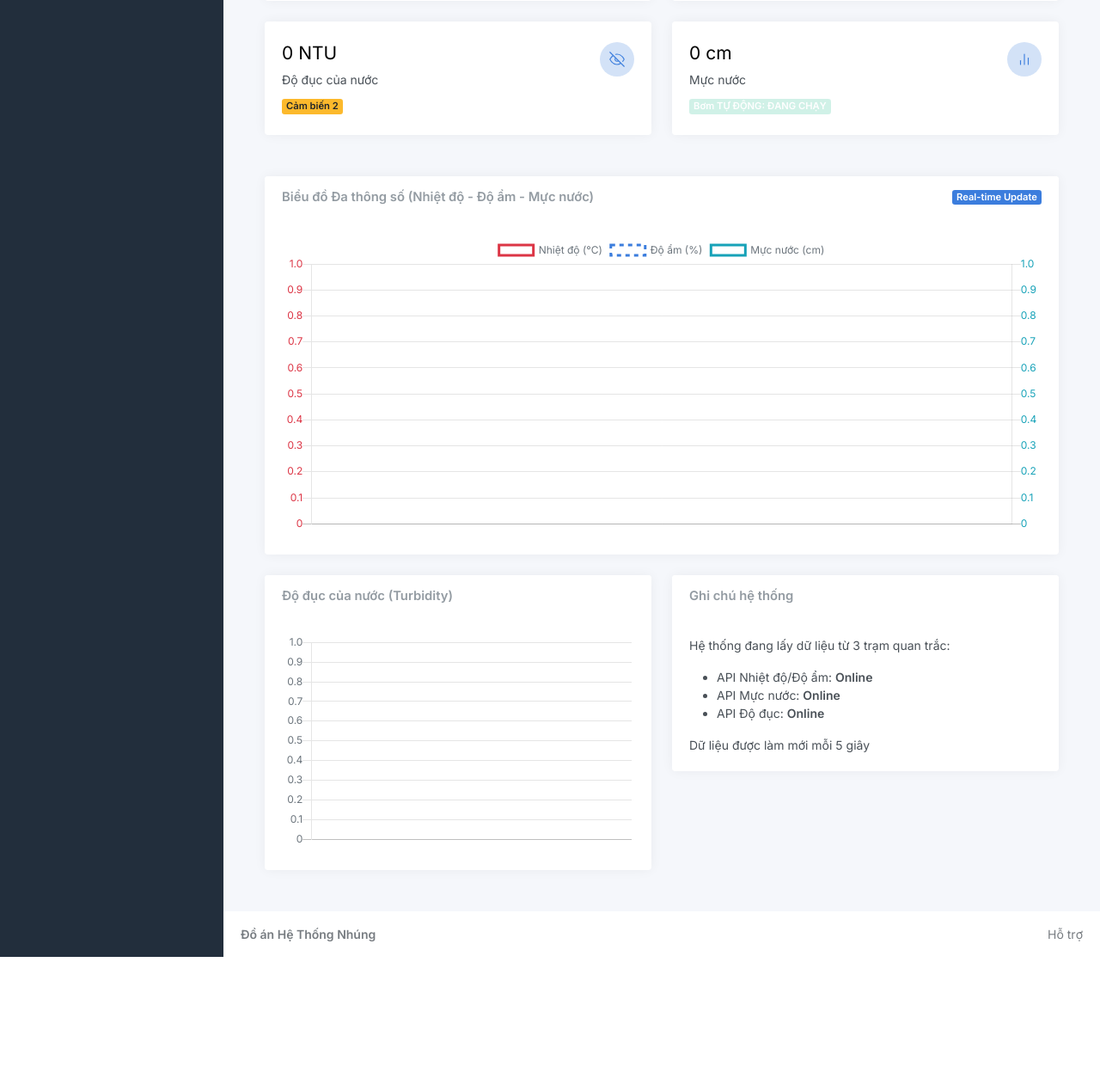
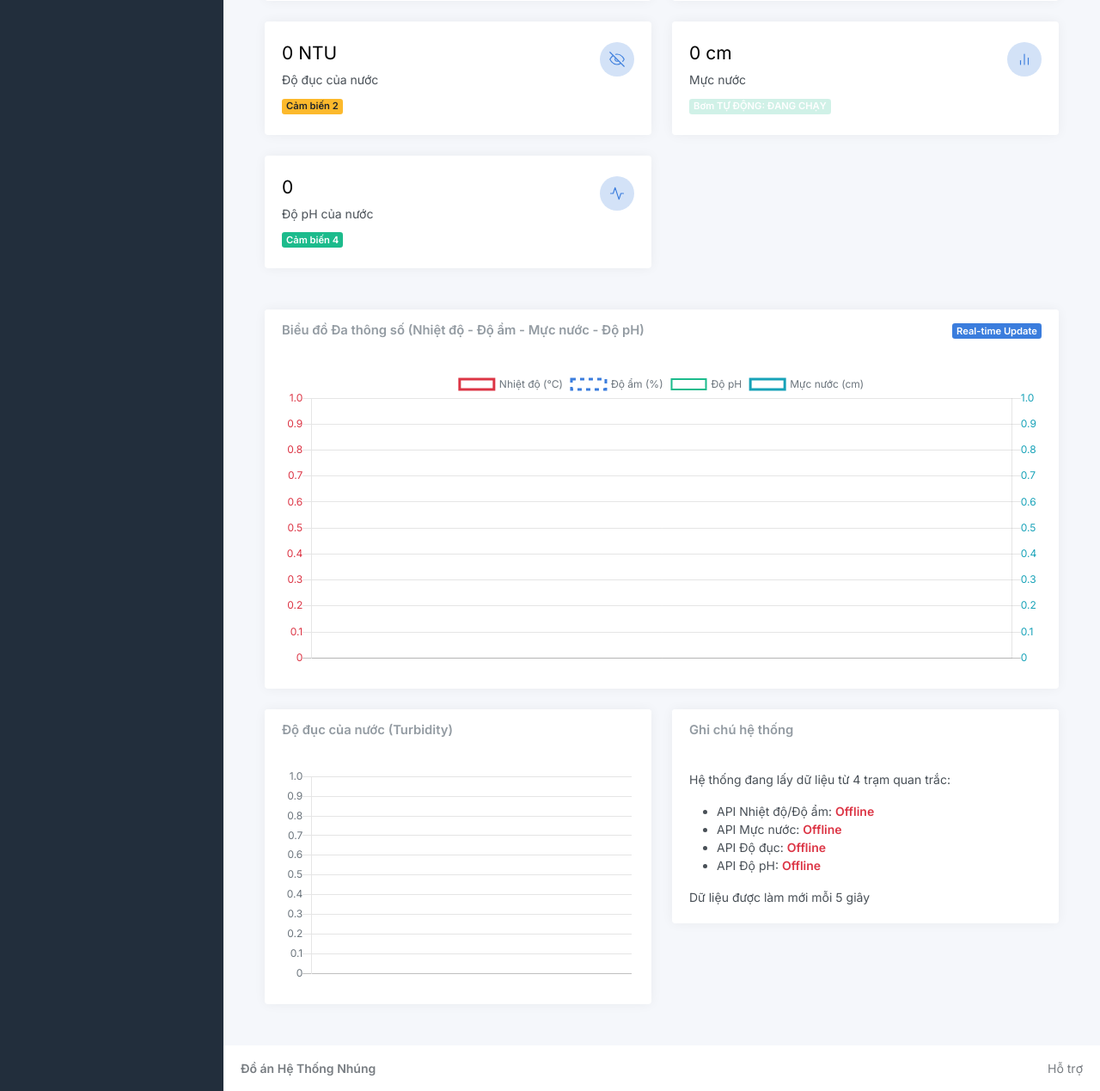
Before and after one commit to ducvu69/Project_FishTank, a Flask app: page / in a window 1280 px wide. Shown: the part 244-1513 px from the top of the page at 86% size. Before the commit the page ends 1357 px from the top, so only its background shows below. Run offline with Flask 3, Linux system fonts and the light colour scheme; a user stored in the database is signed in; data comes from the database, SQL or seed files in the repository; data that the repository does not hold is empty; some libraries are stand-ins or nearby versions.

Commit message:
commit 3
update API pH
update status Online/Offline

```diff
--- a/app.py
+++ b/app.py
@@ -124,133 +124,138 @@ def fetch_external_api(url):
 # Trong thực tế, bạn nên lưu vào Database nếu muốn nó nhớ sau khi restart server
 auto_pump_status = False
 
+    # 1. API các nguồn
+    # ============================================================
 @app.route('/api/get_latest', methods=['GET'])
 @login_required
 def get_latest_data():
     global auto_pump_status
 
-    # 1. API các nguồn
+    # 1. Định nghĩa các link API (Thêm link pH)
     url_turbidity = "http://nhungapi.laptrinhpython.net/api/turbidity/all"
     url_temp_hum = "http://nhungapi.laptrinhpython.net/api/temperature_humidity/all"
     url_water = "http://nhungapi.laptrinhpython.net/api/water/all"
+    url_ph = "http://nhungapi.laptrinhpython.net/api/ph/all"
 
     # 2. Gọi API
     raw_turbidity = fetch_external_api(url_turbidity)
     raw_temp_hum = fetch_external_api(url_temp_hum)
     raw_water = fetch_external_api(url_water)
+    raw_ph = fetch_external_api(url_ph)
 
-    # --- DEBUG: In ra terminal để xem API Độ đục trả về cái gì ---
-    print("--- DEBUG TURBIDITY ---")
-    print(raw_turbidity)
-    # -----------------------------------------------------------
+    # 3. Chuẩn bị kết quả
+    result = {
+        "temp": 0, "hum": 0, "water": 0, "turbidity": 0, "ph": 0,
+        "pump_auto": auto_pump_status,
 
-    # 3. Chuẩn bị kết quả (QUAN TRỌNG: Phải khai báo đủ các key mặc định)
-    result = {
-        "temp": 0,
-        "hum": 0,
-        "water": 0,
-        "turbidity": 0,    # <--- Lỗi 'undefined' do thiếu dòng này nếu API lỗi
-        "pump_auto": auto_pump_status
+        # --- THÊM 4 DÒNG TRẠNG THÁI NÀY ---
+        # Nếu biến raw_... có dữ liệu (không phải None) -> True (Online)
+        # Ngược lại -> False (Offline)
+        "status_temp": True if raw_temp_hum else False,
+        "status_water": True if raw_water else False,
+        "status_turbidity": True if raw_turbidity else False,
+        "status_ph": True if raw_ph else False
     }
 
-    # 4. Gán dữ liệu (Mapping)
+    # 4. Xử lý dữ liệu
     if raw_temp_hum:
-        result["temp"] = raw_temp_hum.get("temperature", 0)
-        result["hum"] = raw_temp_hum.get("humidity", 0)
+        result["temp"] = raw_temp_hum.get("temperature", raw_temp_hum.get("temp", 0))
+        result["hum"] = raw_temp_hum.get("humidity", raw_temp_hum.get("hum", 0))
 
     if raw_water:
         result["water"] = raw_water.get("distance", raw_water.get("value", 0))
 
-    # Xử lý riêng cho Độ đục (Kiểm tra kỹ các key có thể xảy ra)
     if raw_turbidity:
-        # Dựa vào hình ảnh bạn gửi, key chứa dữ liệu là "raw"
-        # Chúng ta dùng .get("raw", 0) để lấy nó
-        val = raw_turbidity.get("raw", 0)
-        result["turbidity"] = val
+        result["turbidity"] = raw_turbidity.get("raw", raw_turbidity.get("turbidity", 0))
 
-    # Logic tự động hóa bơm (Giữ nguyên)
-    if result["water"] < 2000:
-        auto_pump_status = True
-    elif result["water"] >= 4096:
-        auto_pump_status = False
+    if raw_ph:
+        # API pH thường trả về key: "ph", "val", "value"
+        # Chúng ta ưu tiên tìm "ph" trước
+        val_ph = raw_ph.get("ph", raw_ph.get("value", raw_ph.get("val", 0)))
+        result["ph"] = val_ph
+
+    # 5. Logic tự động hóa bơm (Giữ nguyên)
+    try:
+        water_level = float(result["water"])
+        if water_level < 2000:
+            auto_pump_status = True
+        elif water_level >= 4096:
+            auto_pump_status = False
+    except:
+        pass
 
     result["pump_auto"] = auto_pump_status
-
     return jsonify(result)
 
-# 4.5 API MỚI: Cung cấp dữ liệu lịch sử cho biểu đồ
-# ... (Phần import và code cũ giữ nguyên) ...
 
+# ============================================================
+# 2. CẬP NHẬT HÀM GET_CHART_DATA
+# ============================================================
 @app.route('/api/get_chart_data')
 @login_required
 def get_chart_data():
-    # 1. Định nghĩa link lấy TOÀN BỘ dữ liệu lịch sử
+    # Định nghĩa link
     url_turbidity_all = "http://nhungapi.laptrinhpython.net/api/turbidity/all"
     url_temp_hum_all = "http://nhungapi.laptrinhpython.net/api/temperature_humidity/all"
     url_water_all = "http://nhungapi.laptrinhpython.net/api/water/all"
+    url_ph_all = "http://nhungapi.laptrinhpython.net/api/ph/all"
 
-    # 2. Hàm phụ trợ để lấy list dữ liệu an toàn
+    # Hàm fetch list nội bộ
     def fetch_list(url):
         try:
             resp = requests.get(url, timeout=3)
-            if resp.status_code == 200:
-                data = resp.json()
-                if isinstance(data, list):
-                    return data
+            if resp.status_code == 200 and isinstance(resp.json(), list):
+                return resp.json()
             return []
         except:
             return []
 
-    # 3. Lấy dữ liệu từ 3 nguồn
+    # Lấy dữ liệu
     list_turbidity = fetch_list(url_turbidity_all)
     list_temp_hum = fetch_list(url_temp_hum_all)
     list_water = fetch_list(url_water_all)
+    list_ph = fetch_list(url_ph_all) #
 
-    # 4. Xử lý dữ liệu: Chỉ lấy 20 phần tử CUỐI CÙNG (Mới nhất)
-    # Lưu ý: Các API này có thể có số lượng bản ghi khác nhau, ta lấy theo list_temp_hum làm chuẩn
+    # Cắt 20 mẫu cuối
     limit = 20
-
-    # Cắt 20 phần tử cuối
     data_temp_hum = list_temp_hum[-limit:]
     data_water = list_water[-limit:]
     data_turbidity = list_turbidity[-limit:]
+    data_ph = list_ph[-limit:] #
 
-    # 5. Chuẩn bị mảng để vẽ
-    labels = []       # Trục hoành (Thời gian)
-    temps = []        # Nhiệt độ
-    hums = []         # Độ ẩm
-    waters = []       # Mực nước
-    turbidities = []  # Độ đục
+    # Chuẩn bị mảng
+    labels = []
+    temps = []
+    hums = []
+    waters = []
+    turbidities = []
+    phs = [] #
 
-    # Duyệt qua danh sách nhiệt độ để tạo khung thời gian
+    # Loop xử lý Temp/Hum & Label
     for item in data_temp_hum:
-        # Giả sử API trả về field 'created_at' hoặc 'time', nếu không ta dùng số thứ tự
-        # Ở đây ta lấy giờ từ chuỗi thời gian nếu có, hoặc để trống
-        time_str = item.get('created_at', '') # Bạn cần kiểm tra key thực tế của API
-        # Nếu time_str dài quá, ta cắt bớt chỉ lấy giờ:phút:giây
-        if len(time_str) > 10:
-             time_str = time_str[11:19]
-
+        time_str = item.get('created_at', '') or item.get('timestamp', '')
+        if len(time_str) > 10: time_str = time_str[11:19]
         labels.append(time_str)
         temps.append(item.get('temperature', 0))
         hums.append(item.get('humidity', 0))
 
-    # Xử lý riêng cho Mực nước (vì list có thể lệch nhau, ta chỉ map theo index)
+    # Loop xử lý Water
     for item in data_water:
         waters.append(item.get('distance', item.get('value', 0)))
 
-    # Xử lý riêng cho Độ đục (SỬA LẠI ĐOẠN NÀY)
+    # Loop xử lý Turbidity
     for item in data_turbidity:
-        # Lấy giá trị từ key "raw"
         turbidities.append(item.get('raw', 0))
 
-    # Trả về JSON
+    # Loop xử lý pH
+    for item in data_ph:
+        val = item.get('ph', item.get('value', 0))
+        phs.append(val)
+
     return jsonify({
-        "labels": labels,
-        "temps": temps,
-        "hums": hums,
-        "waters": waters,
-        "turbidities": turbidities
+        "labels": labels, "temps": temps, "hums": hums,
+        "waters": waters, "turbidities": turbidities,
+        "phs": phs #
     })
 
 # API DÀNH RIÊNG CHO SERVER GATEWAY
--- a/templates/dashboard.html
+++ b/templates/dashboard.html
@@ -72,7 +72,7 @@
                             <h3 class="mb-2"><span id="water-val">--</span> cm</h3>
                             <p class="mb-2">Mực nước</p>
                             <div class="mb-0">
-                                <span id="auto-pump-badge" class="badge bg-secondary">Bơm: TẮT</span>
+                                <span id="auto-pump-badge" class="badge bg-secondary"></span>
                             </div>
                         </div>
                         <div class="d-inline-block ms-3">
@@ -82,14 +82,31 @@
                 </div>
             </div>
         </div>
-    </div>
 
-<div class="row mt-4">
+        <div class="col-12 col-sm-6 col-xxl-3 d-flex">
+            <div class="card flex-fill">
+                <div class="card-body py-4">
+                    <div class="d-flex align-items-start">
+                        <div class="flex-grow-1">
+                            <h3 class="mb-2"><span id="ph-val">--</span></h3>
+                            <p class="mb-2">Độ pH của nước</p>
+                            <div class="mb-0"><span class="badge bg-success">Cảm biến 4</span></div>
+                        </div>
+                        <div class="d-inline-block ms-3">
+                            <div class="stat"><i class="align-middle text-success" data-feather="activity"></i></div>
+                        </div>
+                    </div>
+                </div>
+            </div>
+        </div>
+</div>
+
+    <div class="row mt-4">
         <div class="col-12">
             <div class="card flex-fill w-100">
                 <div class="card-header">
                     <span class="badge bg-primary float-end">Real-time Update</span>
-                    <h5 class="card-title mb-0">Biểu đồ Đa thông số (Nhiệt độ - Độ ẩm - Mực nước)</h5>
+                    <h5 class="card-title mb-0">Biểu đồ Đa thông số (Nhiệt độ - Độ ẩm - Mực nước - Độ pH)</h5>
                 </div>
                 <div class="card-body">
                     <div class="chart chart-lg">
@@ -120,11 +137,12 @@
                     <h5 class="card-title mb-0">Ghi chú hệ thống</h5>
                 </div>
                 <div class="card-body">
-                   <p>Hệ thống đang lấy dữ liệu từ 3 trạm quan trắc:</p>
+                   <p>Hệ thống đang lấy dữ liệu từ 4 trạm quan trắc:</p>
                    <ul>
-                       <li>API Nhiệt độ/Độ ẩm: <strong>Online</strong></li>
-                       <li>API Mực nước: <strong>Online</strong></li>
-                       <li>API Độ đục: <strong>Online</strong></li>
+                       <li>API Nhiệt độ/Độ ẩm: <strong id="status-temp" class="text-success">Online</strong></li>
+                       <li>API Mực nước: <strong id="status-water" class="text-success">Online</strong></li>
+                       <li>API Độ đục: <strong id="status-turbidity" class="text-success">Online</strong></li>
+                       <li>API Độ pH: <strong id="status-ph" class="text-success">Online</strong></li>
                    </ul>
                    <div class="alert alert-success">Dữ liệu được làm mới mỗi 5 giây</div>
                 </div>
@@ -143,36 +161,58 @@
         var mainChart = new Chart(ctxMain, {
             type: "line",
             data: {
-                labels: [], // Sẽ cập nhật sau
+                labels: [],
                 datasets: [{
                     label: "Nhiệt độ (°C)",
-                    borderColor: window.theme.danger, // Màu đỏ
+                    borderColor: window.theme.danger,
                     backgroundColor: "transparent",
                     data: [],
                     yAxisID: 'y-axis-1',
                 }, {
                     label: "Độ ẩm (%)",
-                    borderColor: window.theme.primary, // Màu xanh
+                    borderColor: window.theme.primary,
                     backgroundColor: "transparent",
                     borderDash: [5, 5],
                     data: [],
                     yAxisID: 'y-axis-1',
-                }, {
+                },
+                // --- DATASET MỚI CHO PH ---
+                {
+                    label: "Độ pH",
+                    borderColor: window.theme.success, // Màu xanh lá
+                    backgroundColor: "transparent",
+                    borderWidth: 2,
+                    data: [],
+                    yAxisID: 'y-axis-1', // Dùng chung trục trái với Nhiệt độ
+                },
+                // --------------------------
+                {
                     label: "Mực nước (cm)",
-                    borderColor: window.theme.info, // Màu tím/xanh nhạt
+                    borderColor: window.theme.info,
                     backgroundColor: "rgba(0, 0, 0, 0)",
                     data: [],
-                    yAxisID: 'y-axis-2', // Trục Y thứ 2 bên phải
+                    yAxisID: 'y-axis-2', // Trục phải
                 }]
             },
             options: {
                 maintainAspectRatio: false,
-                animation: { duration: 0 }, // Tắt hiệu ứng để real-time mượt hơn
+                animation: { duration: 0 },
                 scales: {
                     xAxes: [{ reverse: false, gridLines: { color: "rgba(0,0,0,0.05)" } }],
                     yAxes: [
-                        { id: 'y-axis-1', type: 'linear', position: 'left', ticks: { fontColor: window.theme.danger } },
-                        { id: 'y-axis-2', type: 'linear', position: 'right', gridLines: { drawOnChartArea: false }, ticks: { fontColor: window.theme.info } }
+                        {
+                            id: 'y-axis-1',
+                            type: 'linear',
+                            position: 'left',
+                            ticks: { fontColor: window.theme.danger }
+                        },
+                        {
+                            id: 'y-axis-2',
+                            type: 'linear',
+                            position: 'right',
+                            gridLines: { drawOnChartArea: false },
+                            ticks: { fontColor: window.theme.info }
+                        }
                     ]
                 }
             }
@@ -185,7 +225,7 @@
             data: {
                 labels: [],
                 datasets: [{
-                    label: "Độ đục (NTU)",
+                    label: "Độ đục (Raw)",
                     backgroundColor: window.theme.warning,
                     hoverBackgroundColor: window.theme.warning,
                     data: []
@@ -201,27 +241,46 @@
         });
 
         // --- 3. HÀM CẬP NHẬT DỮ LIỆU CHUNG (REAL-TIME) ---
-        // --- 3. HÀM CẬP NHẬT DỮ LIỆU CHUNG (REAL-TIME) ---
         function updateAllData() {
-            // A. Cập nhật thẻ số & Trạng thái Bơm
+            // A. Cập nhật thẻ số
             fetch('/api/get_latest')
                 .then(res => res.json())
                 .then(data => {
-                    // Cập nhật số liệu các cảm biến
                     if(document.getElementById('temp-val')) document.getElementById('temp-val').innerText = data.temp;
                     if(document.getElementById('hum-val')) document.getElementById('hum-val').innerText = data.hum;
                     if(document.getElementById('tur-val')) document.getElementById('tur-val').innerText = data.turbidity;
                     if(document.getElementById('water-val')) document.getElementById('water-val').innerText = data.water;
+                    if(document.getElementById('ph-val')) document.getElementById('ph-val').innerText = data.ph;
 
-                    // --- PHẦN MỚI: Cập nhật Badge trạng thái Bơm ---
+                    // --- CẬP NHẬT TRẠNG THÁI ONLINE/OFFLINE ---
+
+                    // Hàm phụ trợ để đổi màu và chữ nhanh
+                    function setStatus(elementId, isOnline) {
+                        const el = document.getElementById(elementId);
+                        if(el) {
+                            if(isOnline) {
+                                el.innerText = "Online";
+                                el.className = "text-success"; // Màu xanh
+                            } else {
+                                el.innerText = "Offline";
+                                el.className = "text-danger";  // Màu đỏ
+                            }
+                        }
+                    }
+
+                    // Gọi hàm cho từng API
+                    setStatus('status-temp', data.status_temp);
+                    setStatus('status-water', data.status_water);
+                    setStatus('status-turbidity', data.status_turbidity);
+                    setStatus('status-ph', data.status_ph);
+
+                    // Cập nhật Badge Bơm
                     const pumpBadge = document.getElementById('auto-pump-badge');
                     if (pumpBadge) {
                         if (data.pump_auto) {
-                            // Nếu đang bơm: Màu xanh + Nhấp nháy
                             pumpBadge.className = 'badge bg-success animate-blink';
                             pumpBadge.innerText = 'Bơm TỰ ĐỘNG: ĐANG CHẠY';
                         } else {
-                            // Nếu tắt: Màu xám
                             pumpBadge.className = 'badge bg-secondary';
                             pumpBadge.innerText = 'Bơm TỰ ĐỘNG: ĐANG NGHỈ';
                         }
@@ -229,7 +288,7 @@
                 })
                 .catch(err => console.error("Lỗi cập nhật số liệu:", err));
 
-            // B. Cập nhật Biểu đồ (Giữ nguyên)
+            // B. Cập nhật Biểu đồ
             fetch('/api/get_chart_data')
                 .then(res => res.json())
                 .then(data => {
@@ -237,7 +296,9 @@
                     mainChart.data.labels = data.labels;
                     mainChart.data.datasets[0].data = data.temps;
                     mainChart.data.datasets[1].data = data.hums;
-                    mainChart.data.datasets[2].data = data.waters;
+                    mainChart.data.datasets[2].data = data.phs;
+                    mainChart.data.datasets[3].data = data.waters;
+
                     mainChart.update();
 
                     // Update Bar Chart
@@ -247,9 +308,10 @@
                 })
                 .catch(err => console.error("Lỗi tải biểu đồ:", err));
         }
+
         // --- 4. CHẠY ---
-        updateAllData(); // Chạy ngay lần đầu
-        setInterval(updateAllData, 5000); // Lặp lại mỗi 5 giây (Real-time)
+        updateAllData();
+        setInterval(updateAllData, 5000);
     });
 </script>
 {% endblock %}
```
